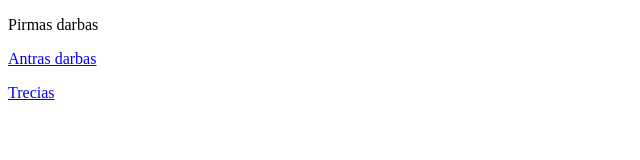
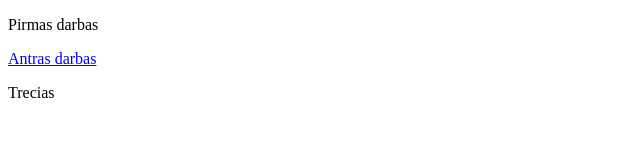
Before and after one commit to tradze/tradze.github.io, a plain HTML site: page index.html in a window 1280 px wide. Shown: the full height of the page, 0-640 px from the left. Drawn offline with Linux system fonts and the light colour scheme.

Commit message:
Update index.html

```diff
--- a/index.html
+++ b/index.html
@@ -8,7 +8,7 @@
 <body>
 <p> Pirmas darbas </p>
 <p>
- <a href="HTMLPage1.html"> Antras darbas </p>
+    <a href="HTMLPage1.html"> Antras darbas </a> </p>
  <p> Trecias </p>
 
 </body>
```
